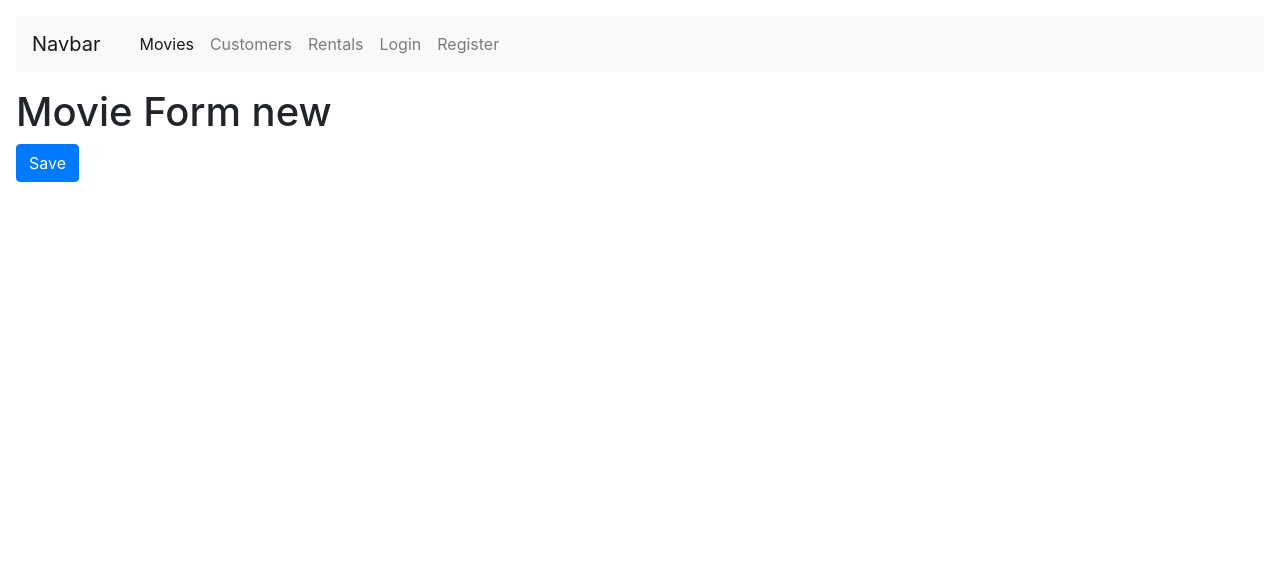
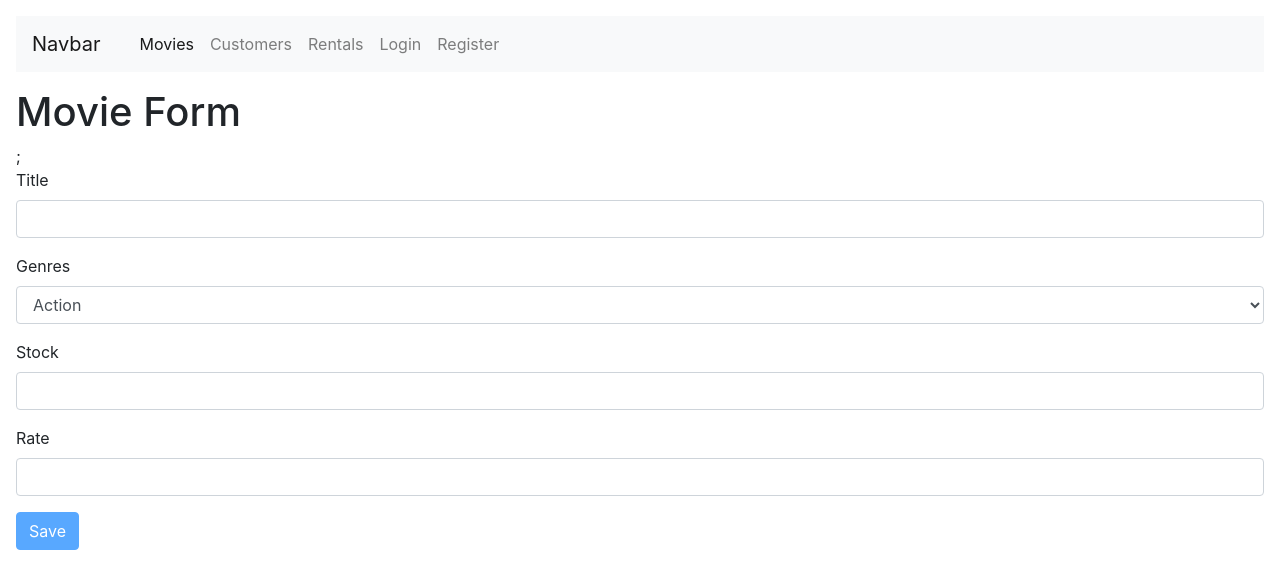
Before and after one commit to Youssef-Benali/React-Movies, a React (Create React App) app: page /movies/new in a window 1280 px wide. Shown: the top 588 px of the page. Built offline with nearby package versions, Linux system fonts and the light colour scheme.

Commit message:
Have to fixe genre states change

```diff
--- a/src/App.js
+++ b/src/App.js
@@ -18,7 +18,7 @@ class App extends Component {
           <Switch>
             <Route path="/register" component={RegisterForm} />
             <Route path="/login" component={LoginForm} />
-            <Route path="/movies/:id" component={MovieForm} />
+            <Route exact path="/movies/new" component={MovieForm} />
             <Route path="/movies" component={Movies} />
             <Route path="/customers" component={Customers} />
             <Route path="/rentals" component={Rentals} />
--- a/src/common/form.jsx
+++ b/src/common/form.jsx
@@ -1,6 +1,7 @@
 import React, { Component } from "react";
 import Joi from "joi-browser";
 import Input from "./input";
+import { getGenres } from "../services/fakeGenreService";
 
 class Form extends Component {
   state = {
@@ -50,6 +51,21 @@ class Form extends Component {
     this.setState({ data, errors });
   };
 
+  handleSelectedGenre = ({currentTarget: selectedGenre}) => {
+    console.log(selectedGenre);
+    const errors = { ...this.state.errors };
+    const errorMessage = this.validateProperty(selectedGenre);
+    if (errorMessage) errors[selectedGenre.name] = errorMessage;
+    else delete errors[selectedGenre.name];
+
+    const data = {...this.state.data}
+    data[selectedGenre.value] = selectedGenre.value
+
+    this.setState({data, errors})
+
+    console.log(selectedGenre.value);
+  };
+
   renderButton = (label) => {
     return (
       <button disabled={this.validate()} className="btn btn-primary">
@@ -71,6 +87,26 @@ class Form extends Component {
       />
     );
   }
+
+  renderList(name, label, error) {
+    const genres = getGenres();
+    return (
+      <div className="form-group">
+        <label htmlFor={name}>{label}</label>
+        <select
+          onChange={this.handleSelectedGenre}
+          className="form-control"
+          id={name}
+          name={name}
+        >
+          {genres.map((e) => (
+            <option key={e._id}> {e.name}</option>
+          ))}
+        </select>
+        {error && <div className="alert alert-danger">{error}</div>}
+      </div>
+    );
+  }
 }
 
 export default Form;
--- a/src/components/loginForm.jsx
+++ b/src/components/loginForm.jsx
@@ -1,7 +1,6 @@
 import React from "react";
 import Joi from "joi-browser";
 import Form from "../common/form";
-import Input from "../common/input";
 
 class LoginForm extends Form {
   // ! A state can't be null or undefined
--- a/src/components/movieForm.jsx
+++ b/src/components/movieForm.jsx
@@ -1,15 +1,57 @@
 import React from "react";
-import { Link } from "react-router-dom";
+import Joi from "joi-browser";
+import Form from "../common/form";
 
-const MovieForm = ({ match, history }) => {
-  return (
-    <>
-      <h1>Movie Form {match.params.id}</h1>
-      <Link to="/movies">
+{
+  /* <Link to="/movies">
         <button className="btn btn-primary" onClick={() => history.push('/movies') }>Save</button>
-      </Link>
-    </>
-  );
-};
+      </Link> */
+}
+
+class MovieForm extends Form {
+  state = {
+    data: {
+      title: "",
+      genres: "",
+      stock: "",
+      rate: "",
+    },
+    errors: {},
+  };
+
+  schema = {
+    title: Joi.string()
+      .required()
+      .label("Title"),
+    genres: Joi.string()
+      .required()
+      .label("Genres"),
+    stock: Joi.number()
+      .required()
+      .label("Stock")
+      .min(0)
+      .max(100),
+    rate: Joi.number()
+      .required()
+      .label("Rate")
+      .min(0)
+      .max(10),
+  };
+
+  render() {
+    return (
+      <>
+        <h1>Movie Form </h1>;
+        <form onSubmit={this.handleSubmit}>
+          {this.renderInput("title", "Title")}
+          {this.renderList("genres", "Genres")}
+          {this.renderInput("stock", "Stock", "number")}
+          {this.renderInput("rate", "Rate", "number")}
+          {this.renderButton("Save")}
+        </form>
+      </>
+    );
+  }
+}
 
 export default MovieForm;
--- a/src/components/movies.jsx
+++ b/src/components/movies.jsx
@@ -1,4 +1,5 @@
 import React, { Component } from "react";
+import { Link } from "react-router-dom";
 import _ from "lodash";
 
 import { getMovies } from "../services/fakeMovieService";
@@ -92,6 +93,14 @@ class Movies extends Component {
               />
             </article>
             <article className="col">
+              <Link to="movies/new">
+                <button
+                  style={{ marginTop: "1rem" }}
+                  className="btn btn-primary"
+                >
+                  New Movie
+                </button>
+              </Link>
               <p className="pt-3 pb-1">
                 Showing {totalCount} movies in the database.
               </p>
--- a/src/components/registerForm.jsx
+++ b/src/components/registerForm.jsx
@@ -27,7 +27,6 @@ class RegisterForm extends Form {
     console.log("Submitted");
   };
 
-
   render() {
     return (
       <div>
```
Also changed, not shown: src/services/fakeGenreService.js (line endings or trailing spaces).
